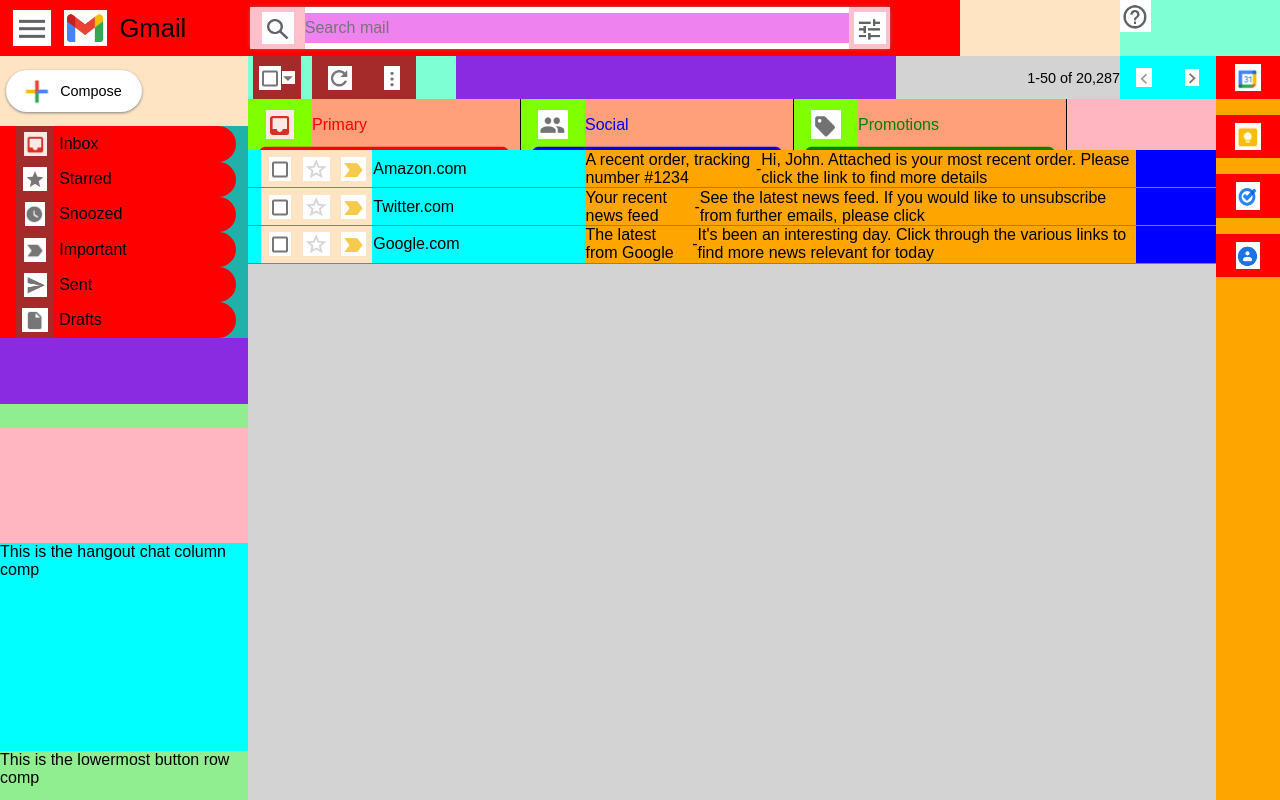
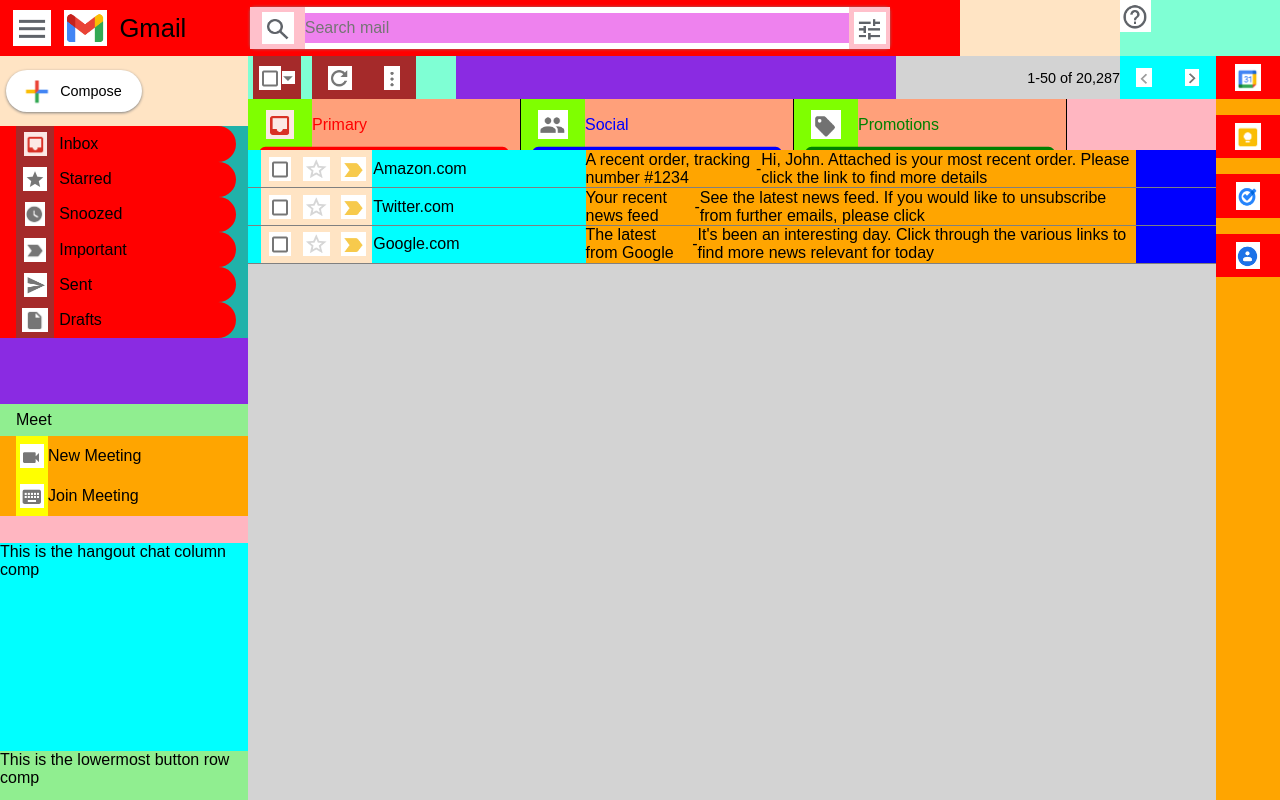
Before and after one commit to jnydam/gmailappclone, a React (Create React App) app: page / in a window 1280 px wide. Built offline with nearby package versions, Linux system fonts and the light colour scheme.

Commit message:
Added more details to the meet tab

```diff
--- a/src/components/MainLayoutContainer/OuterLowerBody/LeftMenuColumnComp/MeetSectionColumnComp/MeetSectionColumnComp.js
+++ b/src/components/MainLayoutContainer/OuterLowerBody/LeftMenuColumnComp/MeetSectionColumnComp/MeetSectionColumnComp.js
@@ -1,13 +1,34 @@
 import React from 'react';
+import MeetingHorizDetailSectionComp from './MeetingHorizDetailComp/MeetingHorizDetailComp';
 
 import styles from './MeetSectionColumnComp.module.css';
 
+import cameraGraphic from '../../../../../assets/meetcameraicon.png';
+import joinMeetingGraphic from '../../../../../assets/joinmeetingicon.png';
+
 const MeetSectionColumnComp = (props) => {
+
+    const meetingTabData = [
+        {
+            icon: cameraGraphic,
+            text: 'New Meeting'
+        },
+        {
+            icon: joinMeetingGraphic,
+            text: 'Join Meeting'
+        }
+    ]
 
     return (<div className={styles.meetSectionColumnCompContainer}>
         <div className={styles.meetTitleRowContainer}>
-
+            <span style={{marginLeft: '1rem'}}>Meet</span>
         </div>
+        {meetingTabData.map((meetingEntryData, index) => (
+            <MeetingHorizDetailSectionComp
+                key={index}
+                icon={meetingEntryData.icon}
+                text={meetingEntryData.text}></MeetingHorizDetailSectionComp>
+        ))}
     </div>)
 }
 
--- a/src/components/MainLayoutContainer/OuterLowerBody/LeftMenuColumnComp/MeetSectionColumnComp/MeetSectionColumnComp.module.css
+++ b/src/components/MainLayoutContainer/OuterLowerBody/LeftMenuColumnComp/MeetSectionColumnComp/MeetSectionColumnComp.module.css
@@ -3,11 +3,13 @@
     width: 100%;
     background-color: lightpink;
     flex: 2;
+    flex-direction: column;
 }
 
 .meetTitleRowContainer {
     display: flex;
     width: 100%;
-    height: 1.5rem;
+    height: 2rem;
     background-color: lightgreen;
+    align-items: center;
 }
--- a/src/components/MainLayoutContainer/OuterLowerBody/LeftMenuColumnComp/MeetSectionColumnComp/MeetingHorizDetailComp/MeetingHorizDetailComp.js
+++ b/src/components/MainLayoutContainer/OuterLowerBody/LeftMenuColumnComp/MeetSectionColumnComp/MeetingHorizDetailComp/MeetingHorizDetailComp.js
@@ -1,9 +1,17 @@
 import React from 'react';
+
+import styles from './MeetingHorizDetailComp.module.css';
 
 const MeetingHorizDetailSectionComp = (props) => {
 
-    return (<div className={styles.meetingHorizontalDetailSectionCompContainer}>
-        <span>This is the meeting horizontal section comp</span>
+    return (<div className={styles.meetingHorizontalDetailCompContainer}>
+        <div className={styles.imageContainer}>
+            <img className={styles.iconStyle} src={props.icon}>
+            </img>
+        </div>
+        <span>
+            {props.text}
+        </span>
     </div>)
 }
 
--- a/src/components/MainLayoutContainer/OuterLowerBody/LeftMenuColumnComp/MeetSectionColumnComp/MeetingHorizDetailComp/MeetingHorizDetailComp.module.css
+++ b/src/components/MainLayoutContainer/OuterLowerBody/LeftMenuColumnComp/MeetSectionColumnComp/MeetingHorizDetailComp/MeetingHorizDetailComp.module.css
@@ -1,3 +1,22 @@
-.meetingHorizontalDetailSectionCompContainer {
+.meetingHorizontalDetailCompContainer {
     display: flex;
+    height: 2.5rem;
+    width: 100%;
+    background-color: orange;
+    align-items: center;
 }
+
+.imageContainer {
+    display: flex;
+    height: 100%;
+    width: 2rem;
+    background-color: yellow;
+    align-items: center;
+    justify-content: center;
+    margin-left: 1rem;
+}
+
+.iconStyle {
+    display: flex;
+    height: 1.5rem;
+}
```
